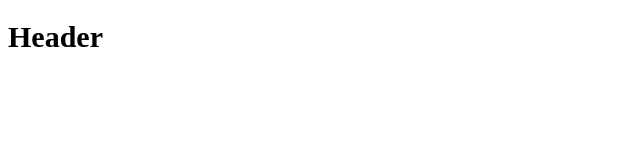
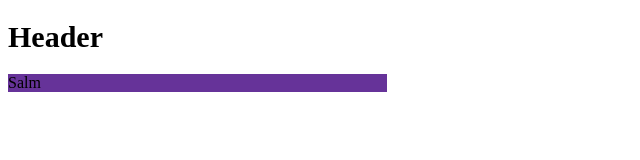
Before and after one commit to mmoghtadaei/shop, a plain HTML site: page index.html in a window 1280 px wide. Shown: the whole page, without its empty margins (0-640 px from the left). Drawn offline with Linux system fonts and the light colour scheme.

Commit message:
add div tag

```diff
--- a/css/main.css
+++ b/css/main.css
@@ -1,3 +1,8 @@
 h1{
     font-size: 30px;
 }
+.test
+{
+    background: rebeccapurple;
+    width: 30%;
+}
--- a/index.html
+++ b/index.html
@@ -9,6 +9,7 @@
 </head>
 <body>
     <h1>Header</h1>
+    <div class="test">Salm</div>
     <script src="./JS/main.js"></script>
 </body>
 </html>
```
